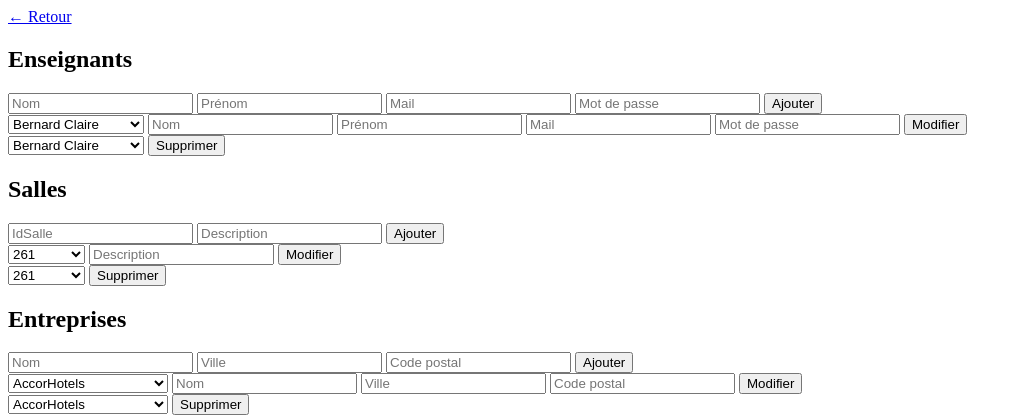
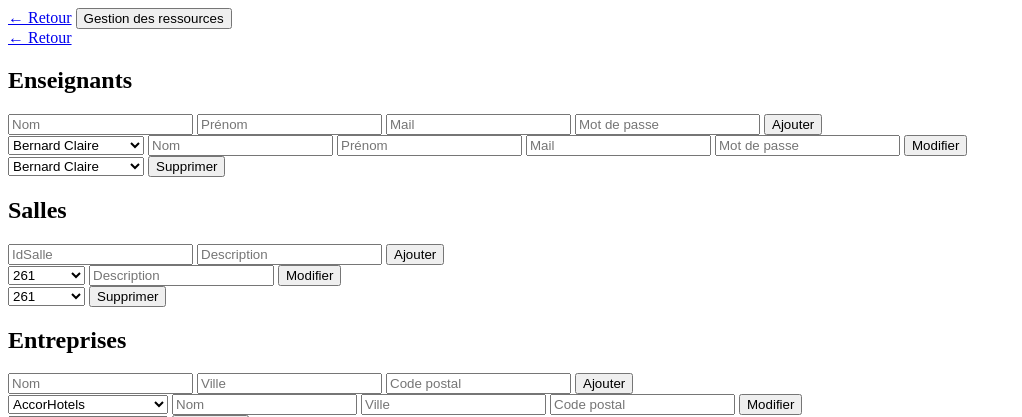
Before and after one commit to fluteABec/GestionSoutenance, a PHP site: page /envoie/back/Partie3.5.3/gestion.php in a window 1280 px wide. Shown: the top 417 px of the page, without its empty margins (0-1022 px from the left). Run offline with PHP 8.4, Linux system fonts and the light colour scheme; data comes from the database, SQL or seed files in the repository.

Commit message:
Update gestion.php

```diff
--- a/back/Partie3.5.3/gestion.php
+++ b/back/Partie3.5.3/gestion.php
@@ -107,6 +107,10 @@ $etudList=$pdo->query('SELECT IdEtudiant, nom, prenom FROM EtudiantsBUT2ou3 ORDE
 <title>Gestion ressources</title>
 </head>
 <body>
+<nav>
+  <a href="index.php">← Retour</a>
+  <button onclick="toggleContent()">Gestion des ressources</button>
+</nav>
 <div>
   <a href="index.php">← Retour</a>
   <div><?php echo h($msg); ?></div>
```
